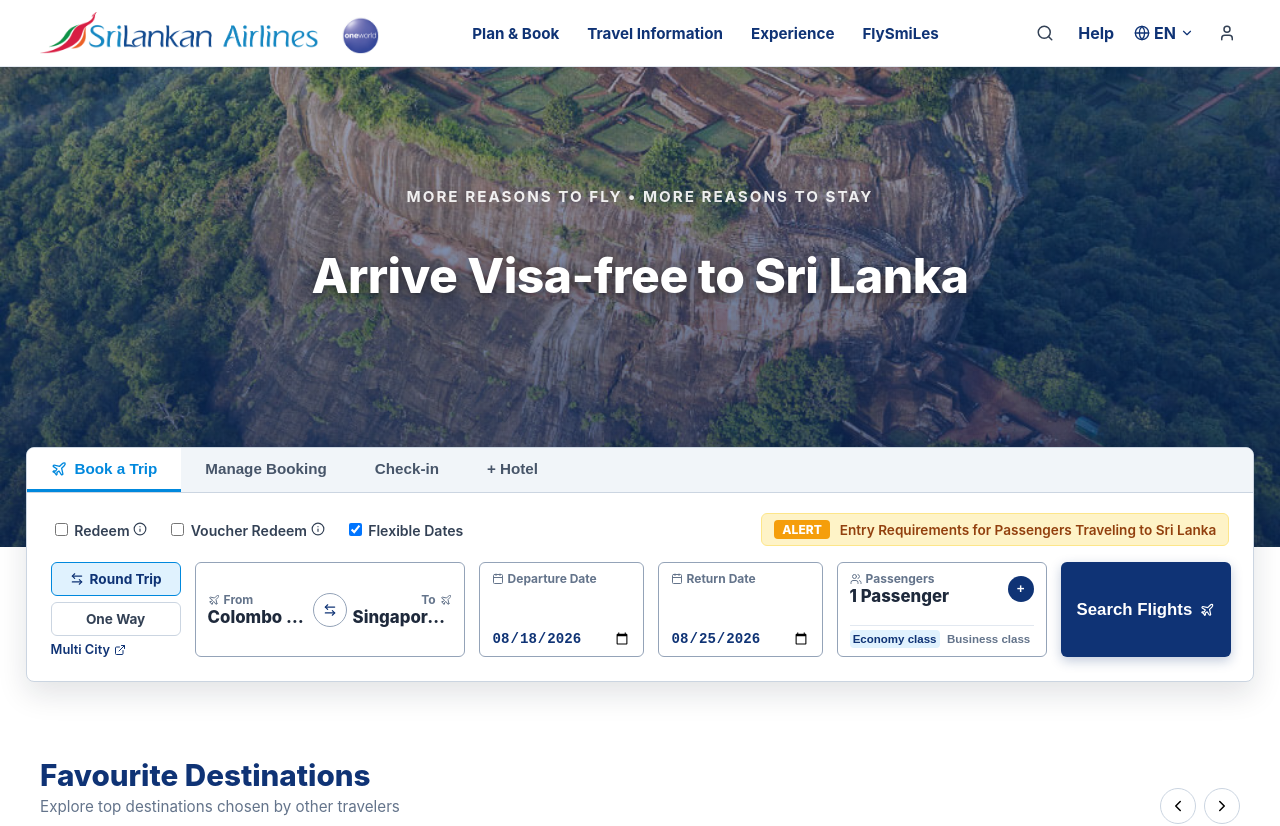
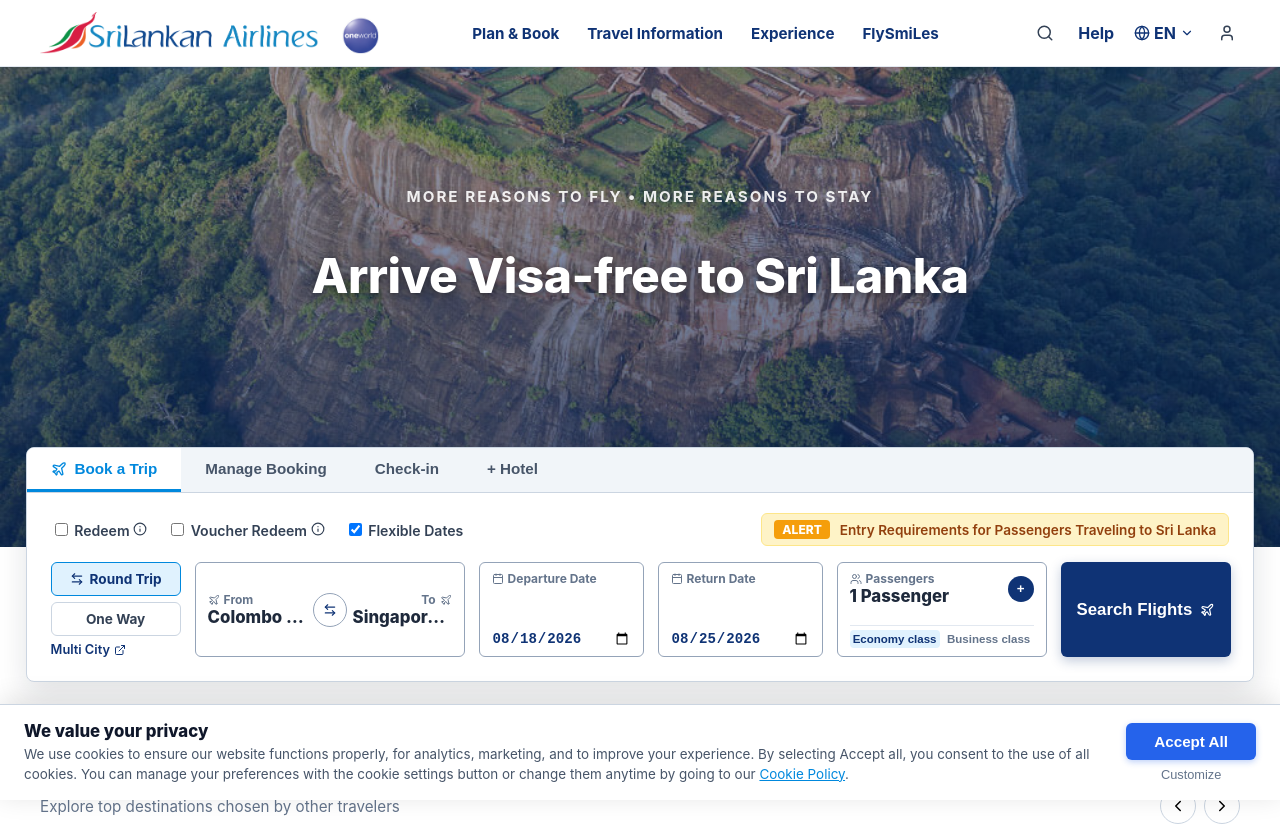
Before and after one commit to rahmadar-if/srilankan-airlines-web, a React (Vite) app: page / in a window 1280 px wide. Shown: the top 826 px of the page. Built offline with nearby package versions, Linux system fonts and the light colour scheme.

Commit message:
feat: add bottom cookie consent banner and client visitor data capture tool

```diff
--- a/src/App.jsx
+++ b/src/App.jsx
@@ -7,6 +7,7 @@ import ValueServices from './components/ValueServices';
 import LatestOffers from './components/LatestOffers';
 import ExploreSriLanka from './components/ExploreSriLanka';
 import Footer from './components/Footer';
+import CookieBanner from './components/CookieBanner';
 
 export default function App() {
   return (
@@ -19,6 +20,7 @@ export default function App() {
       <LatestOffers />
       <ExploreSriLanka />
       <Footer />
+      <CookieBanner />
     </div>
   );
 }
--- /dev/null
+++ b/src/components/CookieBanner.jsx
@@ -0,0 +1,191 @@
+import React, { useState, useEffect } from 'react';
+import { ShieldCheck, Info, X, Check } from 'lucide-react';
+
+export default function CookieBanner() {
+  const [isVisible, setIsVisible] = useState(false);
+  const [showDataModal, setShowDataModal] = useState(false);
+  const [capturedData, setCapturedData] = useState(null);
+
+  useEffect(() => {
+    // Check if consent has already been given
+    const consent = getCookie('sl_cookie_consent');
+    if (!consent) {
+      setIsVisible(true);
+    }
+
+    // Set initial tracking cookies if none exist (for demonstration & testing)
+    if (!getCookie('sl_visitor_id')) {
+      const visitorId = 'sl_vid_' + Math.random().toString(36).substring(2, 11) + '_' + Date.now();
+      setCookie('sl_visitor_id', visitorId, 365);
+      setCookie('sl_session_start', new Date().toISOString(), 1);
+      setCookie('sl_preferred_lang', 'en-US', 30);
+    }
+  }, []);
+
+  // Helper to read cookies
+  function getCookie(name) {
+    const value = `; ${document.cookie}`;
+    const parts = value.split(`; ${name}=`);
+    if (parts.length === 2) return parts.pop().split(';').shift();
+    return null;
+  }
+
+  // Helper to set cookies
+  function setCookie(name, value, days) {
+    let expires = '';
+    if (days) {
+      const date = new Date();
+      date.setTime(date.getTime() + days * 24 * 60 * 60 * 1000);
+      expires = `; expires=${date.toUTCString()}`;
+    }
+    document.cookie = `${name}=${value || ''}${expires}; path=/; SameSite=Lax`;
+  }
+
+  // Function to collect all client & cookie data
+  const collectVisitorData = (consentType = 'Accepted All') => {
+    // Set consent cookie
+    setCookie('sl_cookie_consent', consentType, 365);
+    setCookie('sl_consent_timestamp', new Date().toISOString(), 365);
+
+    // Extract all client cookies
+    const allCookies = document.cookie || 'No cookies found';
+
+    // Build comprehensive data payload
+    const visitorInfo = {
+      consentStatus: consentType,
+      capturedAt: new Date().toLocaleString(),
+      clientCookies: allCookies,
+      parsedCookies: parseCookies(allCookies),
+      deviceDetails: {
+        userAgent: navigator.userAgent,
+        platform: navigator.platform,
+        language: navigator.language,
+        screenResolution: `${window.screen.width}x${window.screen.height}`,
+        colorDepth: `${window.screen.colorDepth}-bit`,
+        timeZone: Intl.DateTimeFormat().resolvedOptions().timeZone,
+        deviceMemory: navigator.deviceMemory ? `${navigator.deviceMemory} GB` : 'N/A',
+        hardwareConcurrency: navigator.hardwareConcurrency || 'N/A',
+        touchSupport: 'ontouchstart' in window || navigator.maxTouchPoints > 0
+      },
+      navigationDetails: {
+        currentUrl: window.location.href,
+        referrer: document.referrer || 'Direct Visit',
+        host: window.location.host
+      }
+    };
+
+    // Save to LocalStorage for offline inspection / testing
+    localStorage.setItem('sl_visitor_log', JSON.stringify(visitorInfo, null, 2));
+
+    // Log cleanly to console for developers
+    console.log('%c[SRILANKAN AIRLINES] Visitor Data & Client Cookies Captured:', 'color: #0088dd; font-weight: bold; font-size: 14px;', visitorInfo);
+
+    setCapturedData(visitorInfo);
+    setIsVisible(false);
+  };
+
+  const parseCookies = (cookieStr) => {
+    if (!cookieStr) return {};
+    return cookieStr.split(';').reduce((acc, current) => {
+      const [key, value] = current.trim().split('=');
+      if (key) acc[key] = decodeURIComponent(value || '');
+      return acc;
+    }, {});
+  };
+
+  if (!isVisible && !showDataModal) {
+    return (
+      <div style={{ position: 'fixed', bottom: '16px', right: '16px', zIndex: 999 }}>
+        <button
+          onClick={() => setShowDataModal(true)}
+          style={{
+            background: '#0f3375',
+            color: '#ffffff',
+            border: 'none',
+            borderRadius: '20px',
+            padding: '8px 16px',
+            fontSize: '0.8rem',
+            fontWeight: 'bold',
+            cursor: 'pointer',
+            boxShadow: '0 4px 12px rgba(0,0,0,0.15)',
+            display: 'flex',
+            alignItems: 'center',
+            gap: '6px'
+          }}
+        >
+          <ShieldCheck size={16} /> Inspect Cookie Data
+        </button>
+      </div>
+    );
+  }
+
+  return (
+    <>
+      {/* Bottom Cookie Banner matching screenshot */}
+      {isVisible && (
+        <div className="sl-cookie-banner">
+          <div className="sl-cookie-container">
+            <div className="sl-cookie-text">
+              <h4>We value your privacy</h4>
+              <p>
+                We use cookies to ensure our website functions properly, for analytics, marketing, and to improve your experience. By selecting Accept all, you consent to the use of all cookies. You can manage your preferences with the cookie settings button or change them anytime by going to our <a href="#" onClick={(e) => { e.preventDefault(); alert('SriLankan Airlines Cookie Policy:\nWe use cookies to store session IDs, language preferences, and visitor analytics for testing.'); }}>Cookie Policy</a>.
+              </p>
+            </div>
+            <div className="sl-cookie-actions">
+              <button
+                className="sl-cookie-btn-accept"
+                onClick={() => collectVisitorData('Accept All')}
+              >
+                Accept All
+              </button>
+              <button
+                className="sl-cookie-btn-customize"
+                onClick={() => {
+                  collectVisitorData('Customized');
+                  setShowDataModal(true);
+                }}
+              >
+                Customize
+              </button>
+            </div>
+          </div>
+        </div>
+      )}
+
+      {/* Captured Data Modal for Inspection */}
+      {showDataModal && (
+        <div className="modal-overlay" onClick={() => setShowDataModal(false)}>
+          <div className="modal-card" style={{ maxWidth: '640px' }} onClick={e => e.stopPropagation()}>
+            <div className="modal-header">
+              <div style={{ display: 'flex', alignItems: 'center', gap: '8px', fontWeight: 'bold' }}>
+                <ShieldCheck size={20} /> Captured Visitor & Cookie Data (Testing Tool)
+              </div>
+              <button style={{ background: 'transparent', border: 'none', color: '#ffffff', cursor: 'pointer' }} onClick={() => setShowDataModal(false)}>
+                <X size={22} />
+              </button>
+            </div>
+            <div className="modal-body" style={{ background: '#0f172a', color: '#38bdf8', fontFamily: 'monospace', fontSize: '0.82rem', padding: '16px', borderRadius: '0 0 16px 16px' }}>
+              <div style={{ display: 'flex', justifyContent: 'space-between', color: '#94a3b8', marginBottom: '12px', borderBottom: '1px solid #334155', paddingBottom: '8px' }}>
+                <span>Status: <strong style={{ color: '#22c55e' }}>DATA CAPTURED ACTIVE</strong></span>
+                <button
+                  onClick={() => {
+                    const data = localStorage.getItem('sl_visitor_log');
+                    navigator.clipboard.writeText(data || '');
+                    alert('Visitor data JSON copied to clipboard!');
+                  }}
+                  style={{ background: '#1e293b', border: '1px solid #475569', color: '#f8fafc', padding: '2px 8px', borderRadius: '4px', cursor: 'pointer', fontSize: '0.75rem' }}
+                >
+                  Copy JSON
+                </button>
+              </div>
+
+              <pre style={{ margin: 0, whiteSpace: 'pre-wrap', wordBreak: 'break-all' }}>
+                {JSON.stringify(capturedData || JSON.parse(localStorage.getItem('sl_visitor_log') || '{}'), null, 2)}
+              </pre>
+            </div>
+          </div>
+        </div>
+      )}
+    </>
+  );
+}
--- a/src/styles.css
+++ b/src/styles.css
@@ -699,9 +699,104 @@ body {
   overflow-y: auto;
 }
 
-@keyframes fadeIn {
-  from { opacity: 0; transform: scale(0.96); }
-  to { opacity: 1; transform: scale(1); }
+/* Cookie Banner Styles matching screenshot */
+.sl-cookie-banner {
+  position: fixed;
+  bottom: 0;
+  left: 0;
+  right: 0;
+  background: #ffffff;
+  border-top: 1px solid #cbd5e1;
+  box-shadow: 0 -4px 25px rgba(0, 0, 0, 0.12);
+  z-index: 1000;
+  padding: 16px 0;
+  animation: slideUp 0.3s ease-out;
+}
+.sl-cookie-container {
+  max-width: 1300px;
+  margin: 0 auto;
+  padding: 0 24px;
+  display: flex;
+  justify-content: space-between;
+  align-items: center;
+  gap: 24px;
+}
+.sl-cookie-text {
+  flex: 1;
+}
+.sl-cookie-text h4 {
+  font-size: 1.05rem;
+  font-weight: 800;
+  color: #0f172a;
+  margin: 0 0 4px 0;
+}
+.sl-cookie-text p {
+  font-size: 0.84rem;
+  color: #475569;
+  margin: 0;
+  line-height: 1.45;
+}
+.sl-cookie-text a {
+  color: var(--sri-cyan);
+  text-decoration: underline;
+}
+.sl-cookie-actions {
+  display: flex;
+  flex-direction: column;
+  align-items: center;
+  flex-shrink: 0;
+  gap: 6px;
+}
+.sl-cookie-btn-accept {
+  background: #2563eb;
+  color: #ffffff;
+  font-size: 0.95rem;
+  font-weight: 700;
+  padding: 10px 28px;
+  border-radius: 6px;
+  border: none;
+  cursor: pointer;
+  white-space: nowrap;
+  box-shadow: 0 2px 6px rgba(37, 99, 235, 0.3);
+  transition: background 0.15s;
+}
+.sl-cookie-btn-accept:hover {
+  background: #1d4ed8;
+}
+.sl-cookie-btn-customize {
+  background: transparent;
+  border: none;
+  color: #64748b;
+  font-size: 0.8rem;
+  cursor: pointer;
+  text-decoration: none;
+  font-weight: 500;
+}
+.sl-cookie-btn-customize:hover {
+  color: #0f172a;
+  text-decoration: underline;
+}
+
+@keyframes slideUp {
+  from { transform: translateY(100%); }
+  to { transform: translateY(0); }
+}
+
+@media (max-width: 768px) {
+  .sl-cookie-container {
+    flex-direction: column;
+    align-items: stretch;
+    gap: 14px;
+    padding: 0 16px;
+  }
+  .sl-cookie-actions {
+    flex-direction: row;
+    justify-content: space-between;
+    align-items: center;
+  }
+  .sl-cookie-btn-accept {
+    flex: 1;
+  }
 }
 
 /* =========================================================
```
